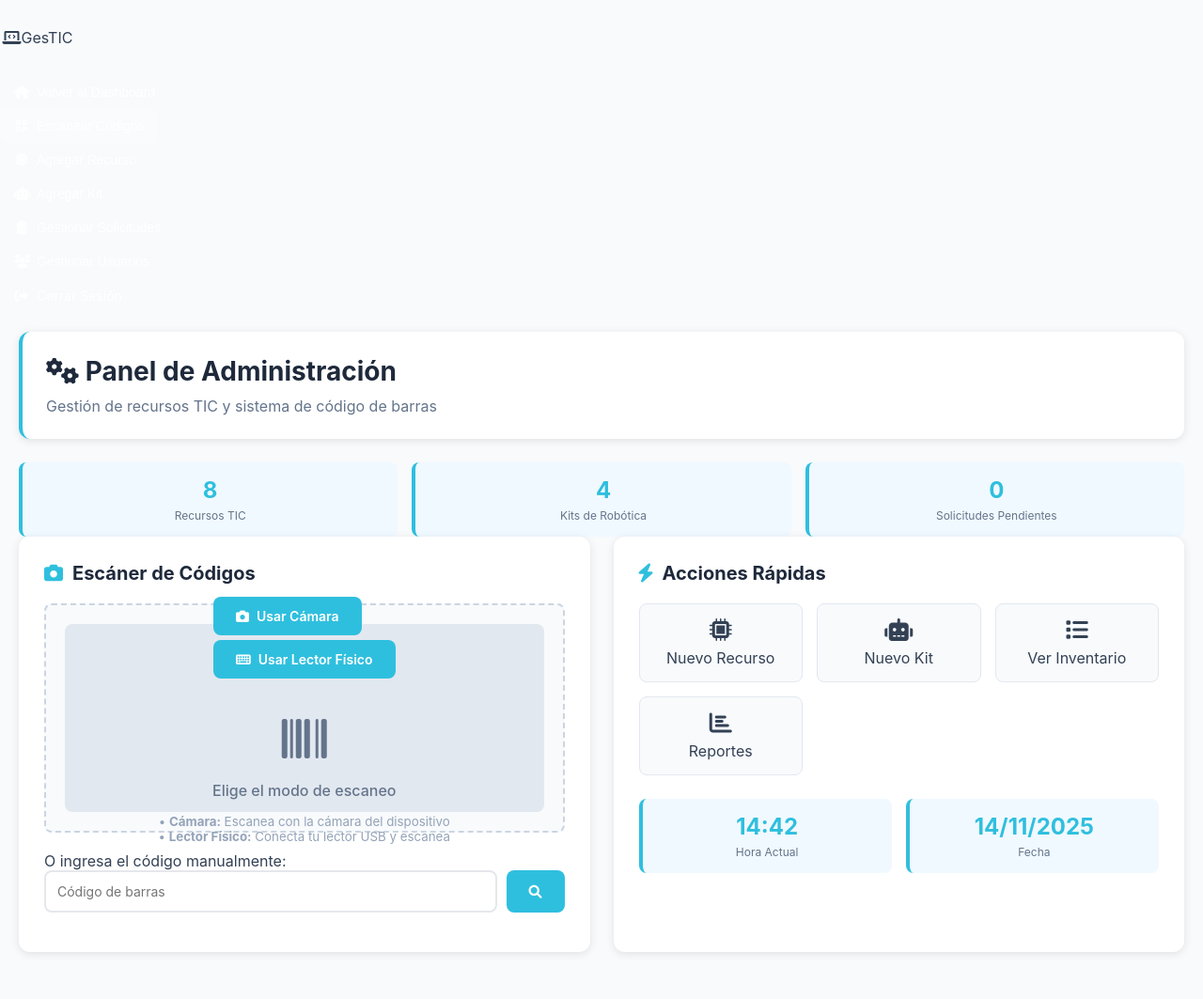
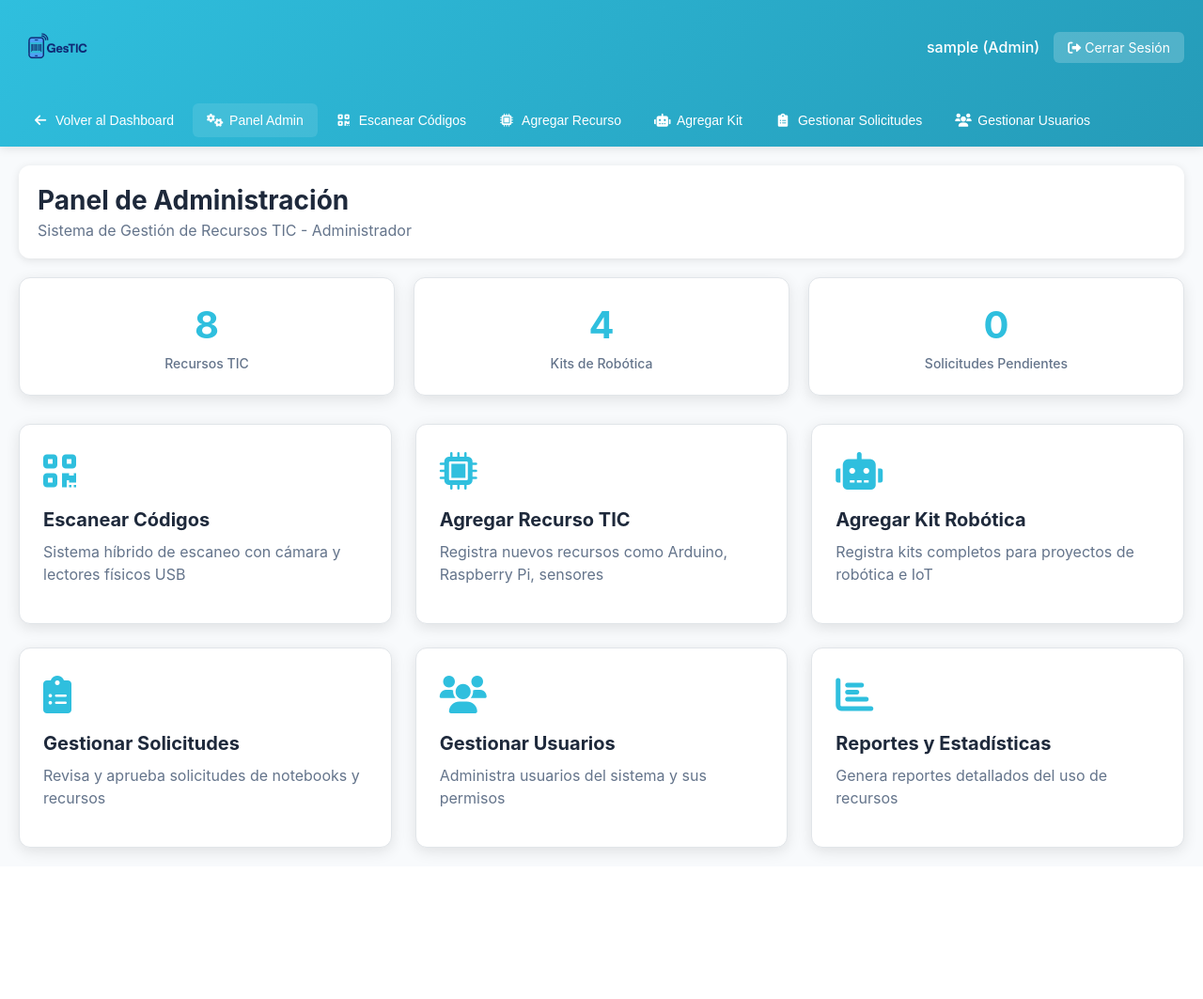
Before and after one commit to Whiitedev/GesTIC, a PHP site: page /pagina/admin.php in a window 1280 px wide. Shown: the whole page at 94% size. After the commit the page ends 912 px from the top, so only its background shows below. Run offline with PHP 8.4, Linux system fonts and the light colour scheme; the visitor is signed in with stand-in values (Sample User, id 1); data comes from the database, SQL or seed files in the repository; data that the repository does not hold is empty; some libraries are stand-ins or nearby versions.

Commit message:
Interfaz de Administrador

```diff
--- a/pagina/admin.php
+++ b/pagina/admin.php
@@ -173,26 +173,58 @@ $stmt->close();
     <title>Panel de Administración - GesTIC</title>
     <link rel="stylesheet" href="../css/dashboard.css">
     <link rel="stylesheet" href="../css/admin.css">
+    <link rel="stylesheet" href="../css/dashboard.css">
+    <link rel="apple-touch-icon" sizes="57x57" href="../img/favicon/apple-icon-57x57.png">
+    <link rel="apple-touch-icon" sizes="60x60" href="../img/favicon/apple-icon-60x60.png">
+    <link rel="apple-touch-icon" sizes="72x72" href="../img/favicon/apple-icon-72x72.png">
+    <link rel="apple-touch-icon" sizes="76x76" href="../img/favicon/apple-icon-76x76.png">
+    <link rel="apple-touch-icon" sizes="114x114" href="../img/favicon/apple-icon-114x114.png">
+    <link rel="apple-touch-icon" sizes="120x120" href="../img/favicon/apple-icon-120x120.png">
+    <link rel="apple-touch-icon" sizes="144x144" href="../img/favicon/apple-icon-144x144.png">
+    <link rel="apple-touch-icon" sizes="152x152" href="../img/favicon/apple-icon-152x152.png">
+    <link rel="apple-touch-icon" sizes="180x180" href="../img/favicon/apple-icon-180x180.png">
+    <link rel="icon" type="image/png" sizes="192x192"  href="../img/favicon/android-icon-192x192.png">
+    <link rel="icon" type="image/png" sizes="32x32" href="../img/favicon/favicon-32x32.png">
+    <link rel="icon" type="image/png" sizes="96x96" href="../img/favicon/favicon-96x96.png">
+    <link rel="icon" type="image/png" sizes="16x16" href="../img/favicon/favicon-16x16.png">
+    <link rel="manifest" href="../img/favicon/manifest.json">
+    <meta name="msapplication-TileColor" content="#ffffff">
+    <meta name="msapplication-TileImage" content="../img/favicon/ms-icon-144x144.png">
+    <meta name="theme-color" content="#ffffff">
     <link href="https://cdnjs.cloudflare.com/ajax/libs/font-awesome/6.0.0/css/all.min.css" rel="stylesheet">
     <script src="https://unpkg.com/html5-qrcode/minified/html5-qrcode.min.js"></script>
 </head>
 <body>
     <div class="dashboard-container">
-        <!-- Sidebar -->
-        <div class="sidebar">
+        <!-- Header Horizontal -->
+        <header class="header-nav">
+            <div class="nav-top">
                 <div class="logo-section">
-                <div class="logo">
-                    <i class="fas fa-laptop-code"></i>
-                    GesTIC
+                    <div>
+                        <img src="../img/Logo-sin_fondo.png" class="logo" alt="GesTIC-logo">
                     </div>
                 </div>
 
-            <div class="nav-section">
+                <div class="user-info">
+                    <span><?php echo htmlspecialchars($user_nombre); ?> (Admin)</span>
+                    <a href="../auth/logout.php" class="logout-btn">
+                        <i class="fas fa-sign-out-alt"></i>
+                        Cerrar Sesión
+                    </a>
+                </div>
+            </div>
+
+            <!-- Navegación Horizontal -->
+            <nav class="nav-horizontal">
                 <button class="nav-item" onclick="window.location.href='dashboard.php'">
-                    <i class="fas fa-home"></i>
+                    <i class="fas fa-arrow-left"></i>
                     Volver al Dashboard
                 </button>
-                <button class="nav-item active">
+                <button class="nav-item active" onclick="showSection('inicio')">
+                    <i class="fas fa-cogs"></i>
+                    Panel Admin
+                </button>
+                <button class="nav-item" onclick="showSection('escaner')">
                     <i class="fas fa-qrcode"></i>
                     Escanear Códigos
                 </button>
@@ -212,24 +244,11 @@ $stmt->close();
                     <i class="fas fa-users"></i>
                     Gestionar Usuarios
                 </button>
-                <a href="logout.php" class="nav-item">
-                    <i class="fas fa-sign-out-alt"></i>
-                    Cerrar Sesión
-                </a>
-            </div>
-        </div>
+            </nav>
+        </header>
 
         <!-- Main Content -->
         <div class="main-content">
-            <!-- Header -->
-            <div class="admin-header">
-                <h1 class="admin-title">
-                    <i class="fas fa-cogs"></i>
-                    Panel de Administración
-                </h1>
-                <p class="admin-subtitle">Gestión de recursos TIC y sistema de código de barras</p>
-            </div>
-
             <!-- Mensajes -->
             <?php if ($message): ?>
                 <div class="message <?php echo $message_type; ?>">
@@ -237,40 +256,109 @@ $stmt->close();
                 </div>
             <?php endif; ?>
 
-            <!-- Estadísticas Rápidas -->
-            <div class="stats-grid-admin">
-                <div class="stat-card-admin">
-                    <div class="stat-number-admin"><?php echo $total_recursos; ?></div>
-                    <div class="stat-label-admin">Recursos TIC</div>
+            <!-- Sección Inicio -->
+            <div id="inicio" class="section active">
+                <div class="welcome-section">
+                    <h1>Panel de Administración</h1>
+                    <p>Sistema de Gestión de Recursos TIC - Administrador</p>
                 </div>
-                <div class="stat-card-admin">
-                    <div class="stat-number-admin"><?php echo $total_kits; ?></div>
-                    <div class="stat-label-admin">Kits de Robótica</div>
+
+                <!-- Estadísticas -->
+                <div class="stats-grid">
+                    <div class="stat-card">
+                        <div class="stat-number"><?php echo $total_recursos; ?></div>
+                        <div class="stat-label">Recursos TIC</div>
                     </div>
-                <div class="stat-card-admin">
-                    <div class="stat-number-admin"><?php echo $solicitudes_pendientes; ?></div>
-                    <div class="stat-label-admin">Solicitudes Pendientes</div>
+                    <div class="stat-card">
+                        <div class="stat-number"><?php echo $total_kits; ?></div>
+                        <div class="stat-label">Kits de Robótica</div>
+                    </div>
+                    <div class="stat-card">
+                        <div class="stat-number"><?php echo $solicitudes_pendientes; ?></div>
+                        <div class="stat-label">Solicitudes Pendientes</div>
                     </div>
                 </div>
 
-            <!-- Grid de Funcionalidades -->
-            <div class="admin-grid">
-                <!-- Escáner de Códigos de Barras -->
-                <div class="admin-card">
-                    <h3 class="card-title">
-                        <i class="fas fa-camera"></i>
-                        Escáner de Códigos
-                    </h3>
+                <!-- Tarjetas de Acceso Rápido -->
+                <div class="cards-grid">
+                    <div class="card" onclick="showSection('escaner')">
+                        <div class="card-icon">
+                            <i class="fas fa-qrcode"></i>
+                        </div>
+                        <h3>Escanear Códigos</h3>
+                        <p>Sistema híbrido de escaneo con cámara y lectores físicos USB</p>
+                    </div>
+
+                    <div class="card" onclick="showModal('modalRecursos')">
+                        <div class="card-icon">
+                            <i class="fas fa-microchip"></i>
+                        </div>
+                        <h3>Agregar Recurso TIC</h3>
+                        <p>Registra nuevos recursos como Arduino, Raspberry Pi, sensores</p>
+                    </div>
+
+                    <div class="card" onclick="showModal('modalKits')">
+                        <div class="card-icon">
+                            <i class="fas fa-robot"></i>
+                        </div>
+                        <h3>Agregar Kit Robótica</h3>
+                        <p>Registra kits completos para proyectos de robótica e IoT</p>
+                    </div>
+
+                    <div class="card" onclick="window.location.href='gestion_solicitudes.php'">
+                        <div class="card-icon">
+                            <i class="fas fa-clipboard-list"></i>
+                        </div>
+                        <h3>Gestionar Solicitudes</h3>
+                        <p>Revisa y aprueba solicitudes de notebooks y recursos</p>
+                    </div>
+
+                    <div class="card" onclick="window.location.href='gestion_usuarios.php'">
+                        <div class="card-icon">
+                            <i class="fas fa-users"></i>
+                        </div>
+                        <h3>Gestionar Usuarios</h3>
+                        <p>Administra usuarios del sistema y sus permisos</p>
+                    </div>
+
+                    <div class="card" onclick="window.location.href='#'">
+                        <div class="card-icon">
+                            <i class="fas fa-chart-bar"></i>
+                        </div>
+                        <h3>Reportes y Estadísticas</h3>
+                        <p>Genera reportes detallados del uso de recursos</p>
+                    </div>
+                </div>
+            </div>
+
+            <!-- Sección Escáner -->
+<div id="escaner" class="section">
+    <div class="form-container">
+        <h2 class="form-title">
+            <i class="fas fa-qrcode"></i>
+            Escáner de Códigos de Barras
+        </h2>
 
         <div class="scanner-section">
-                        <div class="scanner-placeholder" onclick="initScanner()">
+            <div class="scanner-placeholder">
+                <div class="scanner-mode-selector">
+                    <button class="btn" onclick="barcodeScanner.initCameraScanner()">
+                        <i class="fas fa-camera"></i> Usar Cámara
+                    </button>
+                    <button class="btn" onclick="barcodeScanner.initPhysicalScannerOnly()">
+                        <i class="fas fa-keyboard"></i> Usar Lector Físico
+                    </button>
+                </div>
                 <div class="scanner-icon">
                     <i class="fas fa-barcode"></i>
                 </div>
                 <div class="scanner-text">
-                                Haz clic para activar la cámara
+                    Elige el modo de escaneo
                 </div>
-                            <small style="color: #94a3b8;">Escanea códigos de barras para agregar recursos rápidamente</small>
+                <small style="color: #94a3b8; text-align: center; display: block;">
+                    • <strong>Cámara:</strong> Escanea con la cámara del dispositivo<br>
+                    • <strong>Lector Físico:</strong> Conecta tu lector USB y escanea
+                </small>
             </div>
         </div>
 
@@ -279,48 +367,8 @@ $stmt->close();
             <div class="input-group">
                 <input type="text" id="codigo_manual" class="form-control" placeholder="Código de barras">
                 <button class="btn" onclick="processBarcode(document.getElementById('codigo_manual').value)">
-                                <i class="fas fa-search"></i>
+                    <i class="fas fa-search"></i> Buscar
                 </button>
-                        </div>
-                    </div>
-                </div>
-
-                <!-- Acciones Rápidas -->
-                <div class="admin-card">
-                    <h3 class="card-title">
-                        <i class="fas fa-bolt"></i>
-                        Acciones Rápidas
-                    </h3>
-
-                    <div class="quick-actions">
-                        <div class="quick-action-btn" onclick="showModal('modalRecursos')">
-                            <i class="fas fa-microchip"></i>
-                            Nuevo Recurso
-                        </div>
-                        <div class="quick-action-btn" onclick="showModal('modalKits')">
-                            <i class="fas fa-robot"></i>
-                            Nuevo Kit
-                        </div>
-                        <div class="quick-action-btn" onclick="window.location.href='#'">
-                            <i class="fas fa-list"></i>
-                            Ver Inventario
-                        </div>
-                        <div class="quick-action-btn" onclick="window.location.href='#'">
-                            <i class="fas fa-chart-bar"></i>
-                            Reportes
-                        </div>
-                    </div>
-
-                    <div class="stats-grid-admin" style="margin-top: 25px;">
-                        <div class="stat-card-admin">
-                            <div class="stat-number-admin"><?php echo date('H:i'); ?></div>
-                            <div class="stat-label-admin">Hora Actual</div>
-                        </div>
-                        <div class="stat-card-admin">
-                            <div class="stat-number-admin"><?php echo date('d/m/Y'); ?></div>
-                            <div class="stat-label-admin">Fecha</div>
-                        </div>
-                    </div>
             </div>
         </div>
     </div>
@@ -559,14 +607,15 @@ $stmt->close();
             this.restoreScannerInterface();
         }
 
+        // En la clase BarcodeScanner, actualiza esta función:
         restoreScannerInterface() {
             const scannerPlaceholder = document.querySelector('.scanner-placeholder');
             scannerPlaceholder.innerHTML = `
-                <div class="scanner-mode-selector" style="margin-bottom: 15px;">
-                    <button class="btn" onclick="barcodeScanner.initCameraScanner()" style="margin: 5px;">
+                <div class="scanner-mode-selector">
+                    <button class="btn" onclick="barcodeScanner.initCameraScanner()">
                         <i class="fas fa-camera"></i> Usar Cámara
                     </button>
-                    <button class="btn" onclick="barcodeScanner.initPhysicalScannerOnly()" style="margin: 5px;">
+                    <button class="btn" onclick="barcodeScanner.initPhysicalScannerOnly()">
                         <i class="fas fa-keyboard"></i> Usar Lector Físico
                     </button>
                 </div>
@@ -576,7 +625,7 @@ $stmt->close();
                 <div class="scanner-text">
                     Elige el modo de escaneo
                 </div>
-                <small style="color: #94a3b8;">
+                <small style="color: #94a3b8; text-align: center; display: block;">
                     • <strong>Cámara:</strong> Escanea con la cámara del dispositivo<br>
                     • <strong>Lector Físico:</strong> Conecta tu lector USB y escanea
                 </small>
@@ -597,11 +646,11 @@ $stmt->close();
                     <i class="fas fa-info-circle" style="color: #10b981;"></i>
                     <small><strong>Conecta tu lector USB y escanea un código de barras</strong></small>
                 </div>
-                <small style="color: #94a3b8;">
+                <small style="color: #94a3b8; text-align: center;">
                     El sistema detectará automáticamente los códigos escaneados
                 </small>
                 <br>
-                <button class="btn" onclick="barcodeScanner.restoreScannerInterface()" style="margin-top: 15px;">
+                <button class="btn" onclick="event.stopPropagation(); barcodeScanner.restoreScannerInterface();" style="margin-top: 15px;">
                     <i class="fas fa-undo"></i> Cambiar Modo
                 </button>
             `;
@@ -662,6 +711,23 @@ $stmt->close();
         barcodeScanner.restoreScannerInterface();
     }
 
+    // Navegación entre secciones
+    function showSection(sectionId) {
+        // Ocultar todas las secciones
+        document.querySelectorAll('.section').forEach(section => {
+            section.classList.remove('active');
+        });
+
+        // Mostrar la sección seleccionada
+        document.getElementById(sectionId).classList.add('active');
+
+        // Actualizar navegación activa
+        document.querySelectorAll('.nav-item').forEach(item => {
+            item.classList.remove('active');
+        });
+        event.target.classList.add('active');
+    }
+
     // Funciones para modales (mantener las existentes)
     function showModal(modalId) {
         document.getElementById(modalId).style.display = 'block';
```
Lines whose indentation alone changed are shown as unchanged.
